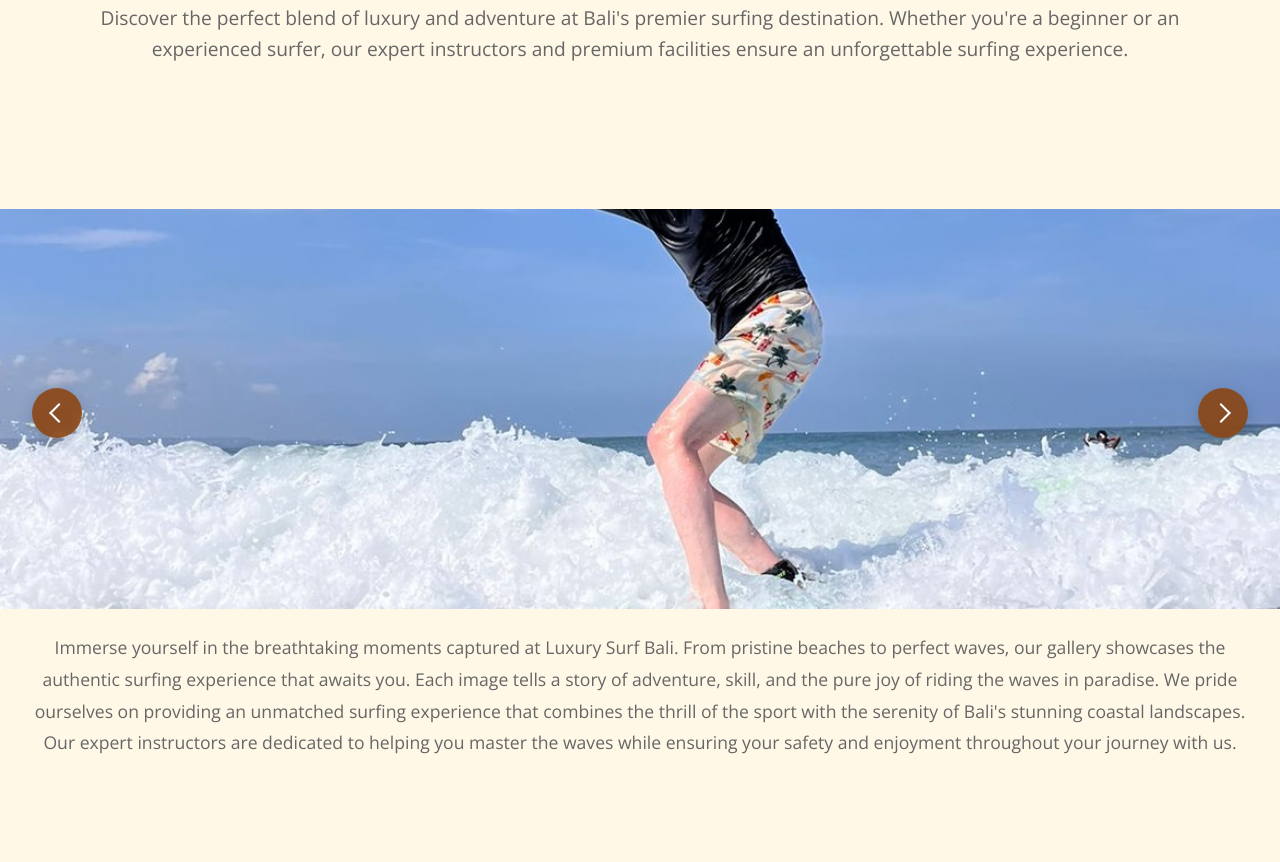
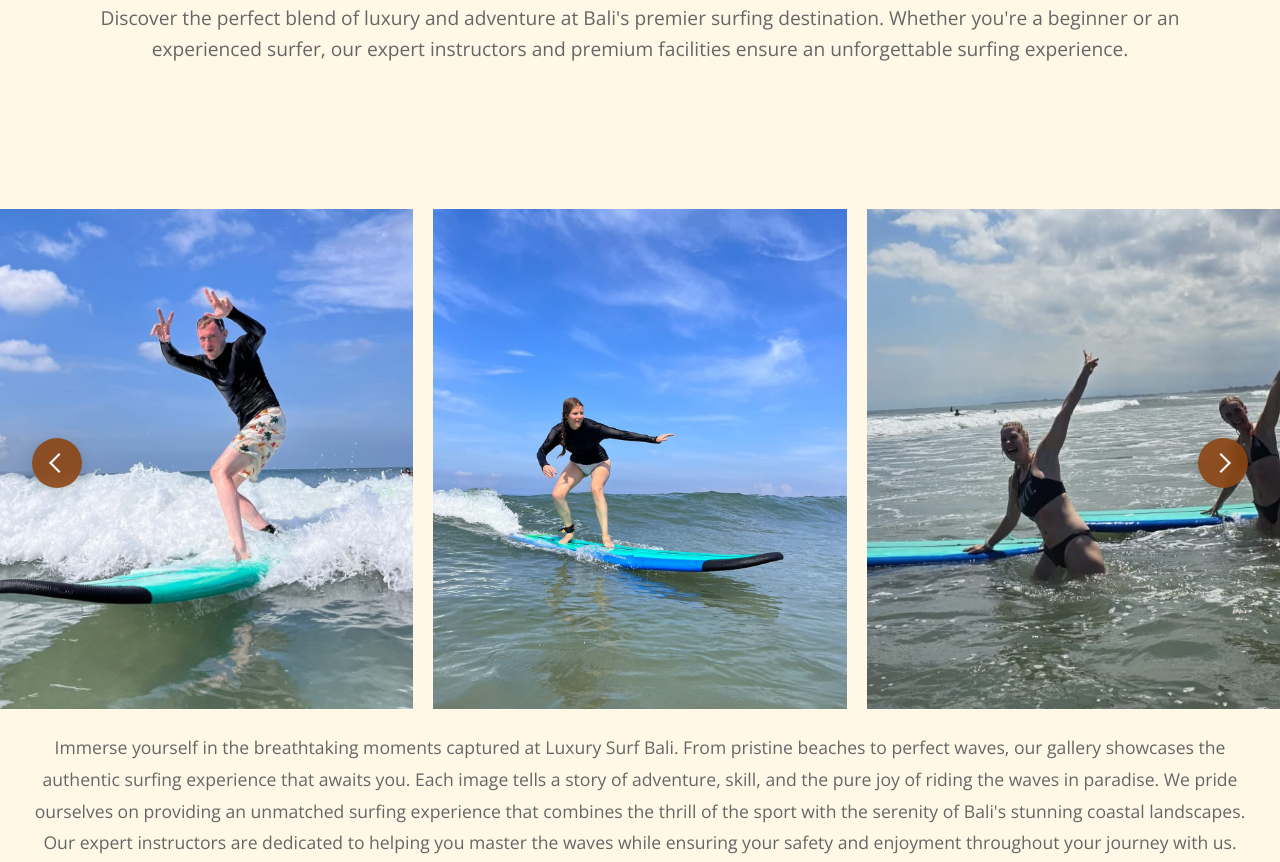
Before and after one commit to Skingbonesx/luxurysurf, a website built with Vite: page index.html in a window 1280 px wide. Shown: the part 873-1735 px from the top of the page. Built offline with nearby package versions, Linux system fonts and the light colour scheme; a web font is replaced by a local one.

Commit message:
style.css

```diff
--- a/style.css
+++ b/style.css
@@ -1192,7 +1192,7 @@ body {
     padding: 4rem 0;
     background: #FFF8E7;
     position: relative;
-    z-index: 1;
+    z-ind ex: 1;
     width: 100%;
     overflow: hidden;
     -webkit-touch-callout: none;
@@ -1221,7 +1221,7 @@ body {
 .gallery-track {
     display: flex;
     transition: transform 0.3s ease;
-    gap: 0; /* Remove gap between slides */
+    gap: 20px;
     will-change: transform;
     transform: translate3d(0, 0, 0);
     backface-visibility: hidden;
@@ -1229,15 +1229,15 @@ body {
 }
 
 .gallery-slide {
-    flex: 0 0 100%; /* Make each slide take full width */
-    width: 100%;
+    flex: 0 0 calc((100vw - 40px) / 3);
+    width: calc((100vw - 40px) / 3);
     transition: transform 0.3s ease;
     pointer-events: none;
 }
 
 .gallery-slide img {
     width: 100%;
-    height: 400px;
+    height: 500px;
     object-fit: cover;
     pointer-events: none;
     -webkit-user-drag: none;
@@ -1326,6 +1326,10 @@ body {
 
 /* Mobile Responsive Styles */
 @media (max-width: 768px) {
+    .gallery-track {
+        gap: 0;
+    }
+
     .gallery-slide {
         flex: 0 0 100%;
         width: 100%;
@@ -1365,7 +1369,6 @@ body {
         height: 35px;
     }
 }
-
 
 
 /* Lesson Steps Section */
```
